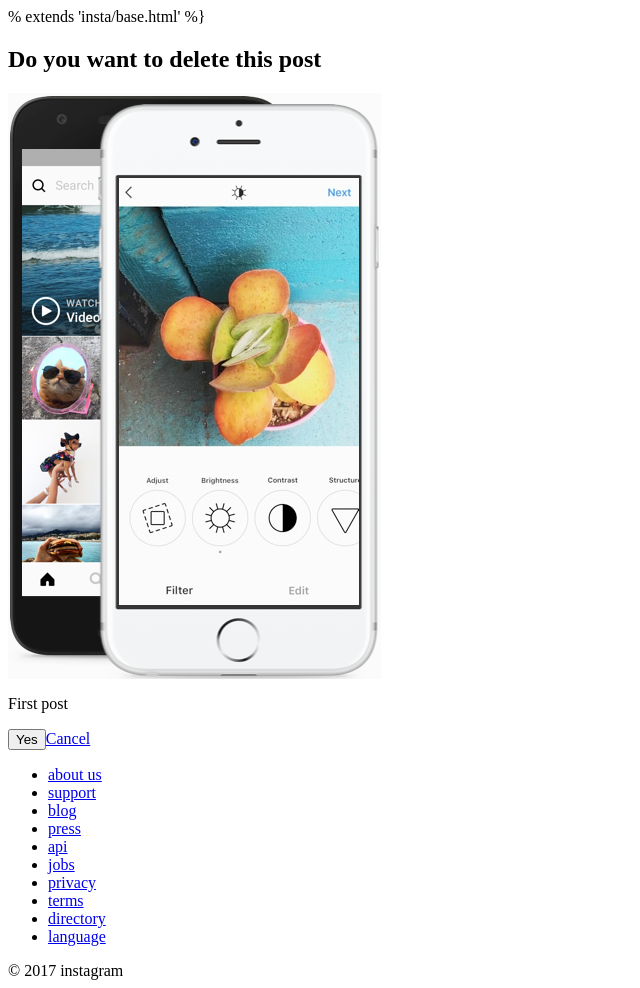
After one commit to safwanvk/Zabinsta, a Django app: template insta/templates/insta/delete.html in a window 1280 px wide. The commit adds this page. Shown: the whole page, without its empty margins (0-640 px from the left). Run offline with Django 3.2, Linux system fonts and the light colour scheme; the template is opened without the code that fills it: values that come from a table or form of the project are taken from there, others are empty; data comes from the database, SQL or seed files in the repository.

Commit message:
Set template delete

```diff
--- /dev/null
+++ b/insta/templates/insta/delete.html
@@ -0,0 +1,15 @@
+% extends 'insta/base.html' %}
+{% load static %}
+
+{% block content %}
+<body>
+<form method="POST">
+    {% csrf_token %}
+    <h2>Do you want to delete this post</h2>
+    <img class='post_image' src="{{ post.image.url }}" alt="">
+    <p>{{ post.caption }}</p>
+    <p> <input type='submit' value='Yes'/><a href="/">Cancel</a></p>
+</form>
+{% include 'insta/footer.html' %}
+</body>
+{% endblock %}
--- a/insta/templates/insta/post_detail.html
+++ b/insta/templates/insta/post_detail.html
@@ -1,4 +1,7 @@
+{% extends 'insta/base.html' %}
+{% load static %}
 {% block content %}
+<body>
        <main class="image-detail">
             <section class="image">
                 <div class="image__file-container">
@@ -42,4 +45,6 @@
                 </div>
             </section>
         </main>
+{% include 'insta/footer.html' %}
+</body>
 {% endblock %}
```
Also changed, not shown: insta/urls.py (+6 -1 lines), insta/views.py (line endings or trailing spaces).
